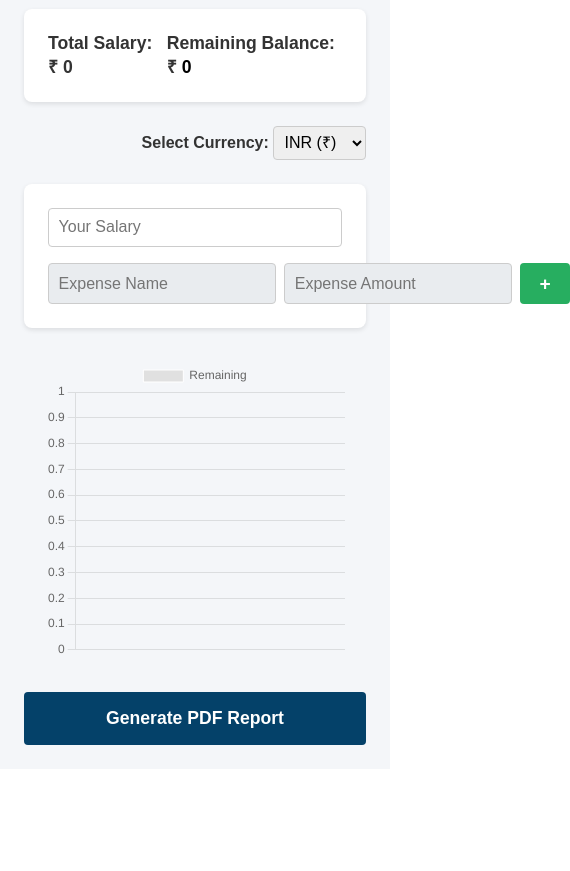
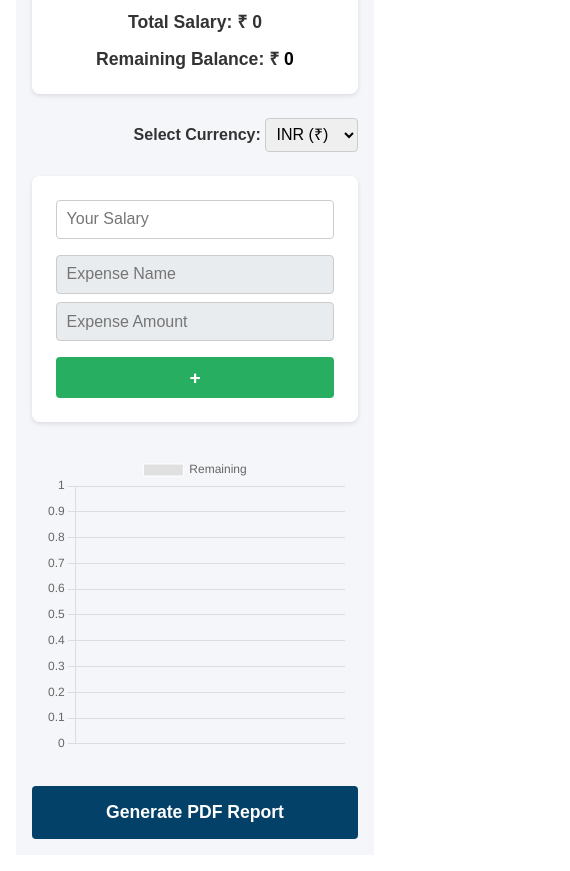
Before and after one commit to yourdevharsh/Prodesk-IT-Expenses, a website built with Vite: page index.html in a window 390 px wide. Shown: the part 108-979 px from the top of the page, 570 px wide, since content can reach past the window. Before the commit the page ends 909 px from the top, so only its background shows below. Built offline with nearby package versions, Linux system fonts and the light colour scheme.

Commit message:
Bugs fix: Responsive Layout

```diff
--- a/src/style.css
+++ b/src/style.css
@@ -166,3 +166,27 @@ button:disabled {
 #genPdfBtn:hover {
   background-color: #000000;
 }
+
+/* RESPONSIVE DESIGN */
+@media (max-width: 500px) {
+  main {
+    margin: 1rem;
+    padding: 1rem;
+  }
+
+  .mainValues {
+    flex-direction: column;
+    align-items: center;
+    gap: 0.8rem;
+    text-align: center;
+  }
+
+  form div {
+    flex-direction: column;
+  }
+
+  #addExpBtn {
+    width: 100%;
+    margin-top: 0.5rem;
+  }
+}
```
Also changed, not shown: src/main.js (+11 -8 lines).
